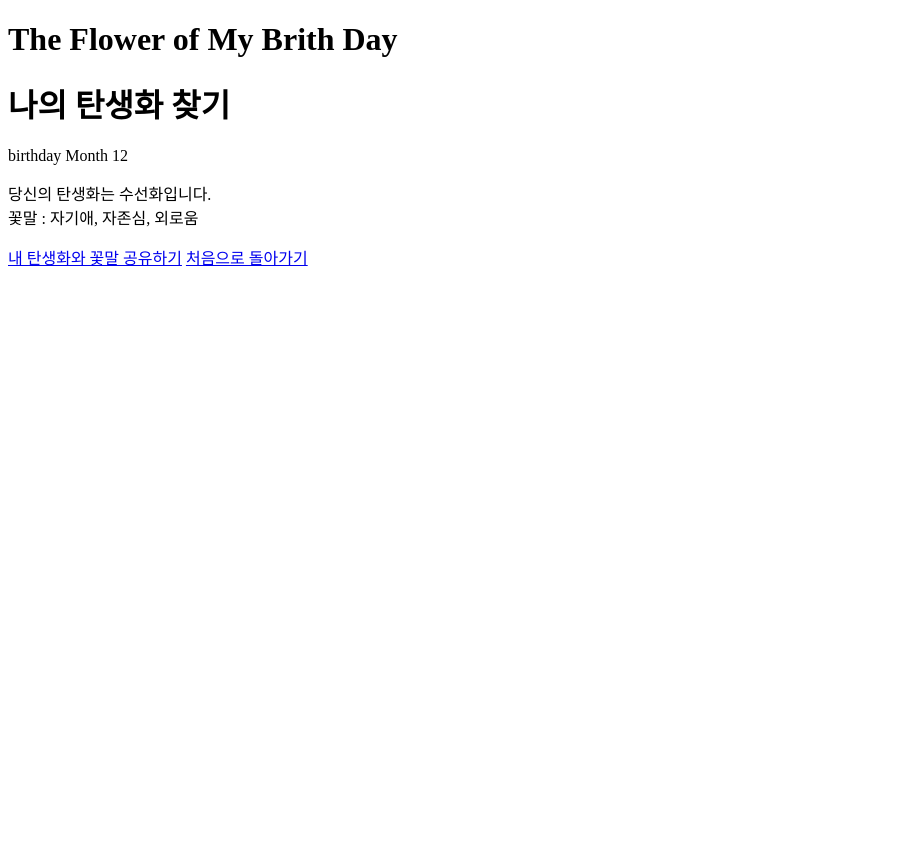
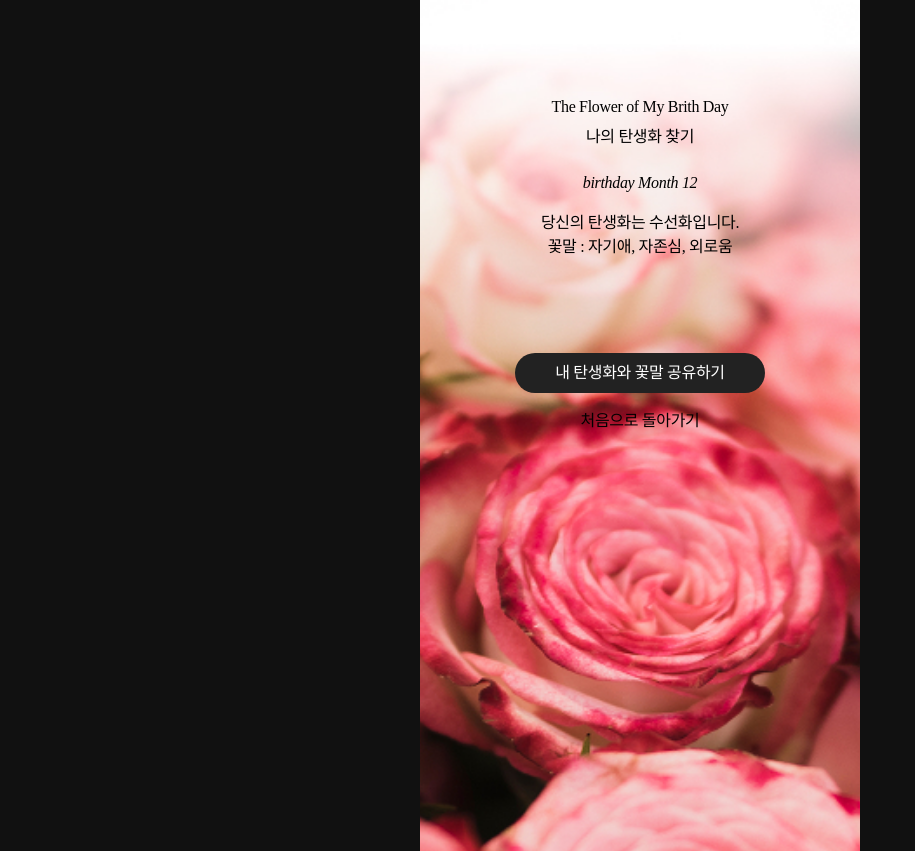
Before and after one commit to elldia/birthday_flower, a plain HTML site: page result.html in a window 1280 px wide. Shown: the top 851 px of the page, without its empty margins (0-915 px from the left). Before the commit the page ends 800 px from the top, so only its background shows below. Drawn offline with Linux system fonts and the light colour scheme; a web font is replaced by a local one.

Commit message:
result update

```diff
--- a/result.html
+++ b/result.html
@@ -6,11 +6,15 @@
     <meta name="description" content="">
     <meta name="keywords" content="">
     <title>나의 탄생화 찾기</title>
+    <link rel="shortcut icon" href="./images/favicon.png" type="image/x-icon">
+    <!-- <link href="https://hangeul.pstatic.net/hangeul_static/css/maru-buri.css" rel="stylesheet"> -->
+    <link rel="stylesheet" href="./styles/reset.css">
+    <link rel="stylesheet" href="./styles/result.css">
 </head>
 <body>
     <div id="wrap">
         <div id="title">
-            <h1>The Flower of My Brith Day</h1>
+            <p>The Flower of My Brith Day</p>
             <h1>나의 탄생화 찾기</h1>
         </div>
         <div id="contents">
@@ -20,8 +24,8 @@
                 꽃말 : 자기애, 자존심, 외로움
             </p>
         </div>
-        <a href="#" class="share_btn">내 탄생화와 꽃말 공유하기</a>
-        <a href="./birthday_flower.html" class="back">처음으로 돌아가기</a>
+        <button type="button" id="share_btn" onclick="window.location.href='https://www.kakaocorp.com/page/'">내 탄생화와 꽃말 공유하기</button>
+        <a href="./index.html" class="back">처음으로 돌아가기</a>
     </div>
 </body>
 </html>
--- a/styles/reset.css
+++ b/styles/reset.css
@@ -1,3 +1,16 @@
+/* 웹글꼴 */
+@font-face {/* 설치 */
+    font-family: 'MaruBuri-R';/* 설치명(자유롭게 변경 가능) */
+    src: url(https://hangeul.pstatic.net/hangeul_static/webfont/MaruBuri/MaruBuri-Regular.woff2);
+    font-weight: 400;
+    font-display: swap;
+}
+@font-face {
+    font-family: 'MaruBuri-B';
+    src: url(https://hangeul.pstatic.net/hangeul_static/webfont/MaruBuri/MaruBuri-Bold.woff2);
+    font-weight: 700;
+    font-display: swap;
+}
 /* 모든 태그들에 대한 공통 초기값 세팅 */
 html,body,h1,h2,h3,h4,h5,h6,
 dl,dt,dd,ol,ul,li,p,blockquote,hr,div,video,address,
@@ -13,7 +26,7 @@ table,thead,tbody,tfoot,tr,td,th {
     font-weight:400;/* 피그마 글자 굵기 400 == regular */
     font-style:normal;
     color:#000;
-    font-family:'pretendard',sans-serif;
+    font-family:'MaruBuri-R',serif;/* 사용 */
 }
 /* 개별 태그 초기값 */
 a {text-decoration:none;}
--- a/styles/result.css
+++ b/styles/result.css
@@ -0,0 +1,40 @@
+body {background-color: #111;}
+#wrap {
+    width:440px; height:956px; margin:0 auto;
+    background-image:url(../images/bg3.jpg);
+    background-size:170% auto;
+    background-position:center bottom;
+    text-align:center;
+    padding-top:99px;/* #wrap > #title */
+}
+#wrap #title {
+    margin:0 0 30px; /* #title + #contents */
+}
+#wrap #title p {
+    margin:0 0 14px;/* p + h1 */
+}
+#wrap #title h1 {
+    font-family:'MaruBuri-B', serif;
+}
+#wrap #contents {
+    margin:0 0 94px;/* #contents + button */
+}
+#wrap #contents p {}
+#wrap #contents .user_month {
+    margin-bottom:20px;/* p+p */
+    font-style:italic;
+}
+#wrap #contents .result {
+    line-height:1.5;/* 행간 150% */
+}
+#wrap #share_btn,
+#wrap .back {display:block;}
+#wrap #share_btn {
+    background-color:#222; color:#fff;
+    margin:0 auto 20px;
+    width:250px; line-height:40px;
+    border-radius:20px;
+}
+#wrap #share_btn:hover {color:#ff0; border-radius:10px;}
+#wrap .back {}
+#wrap .back:hover {text-decoration: underline;}
```
